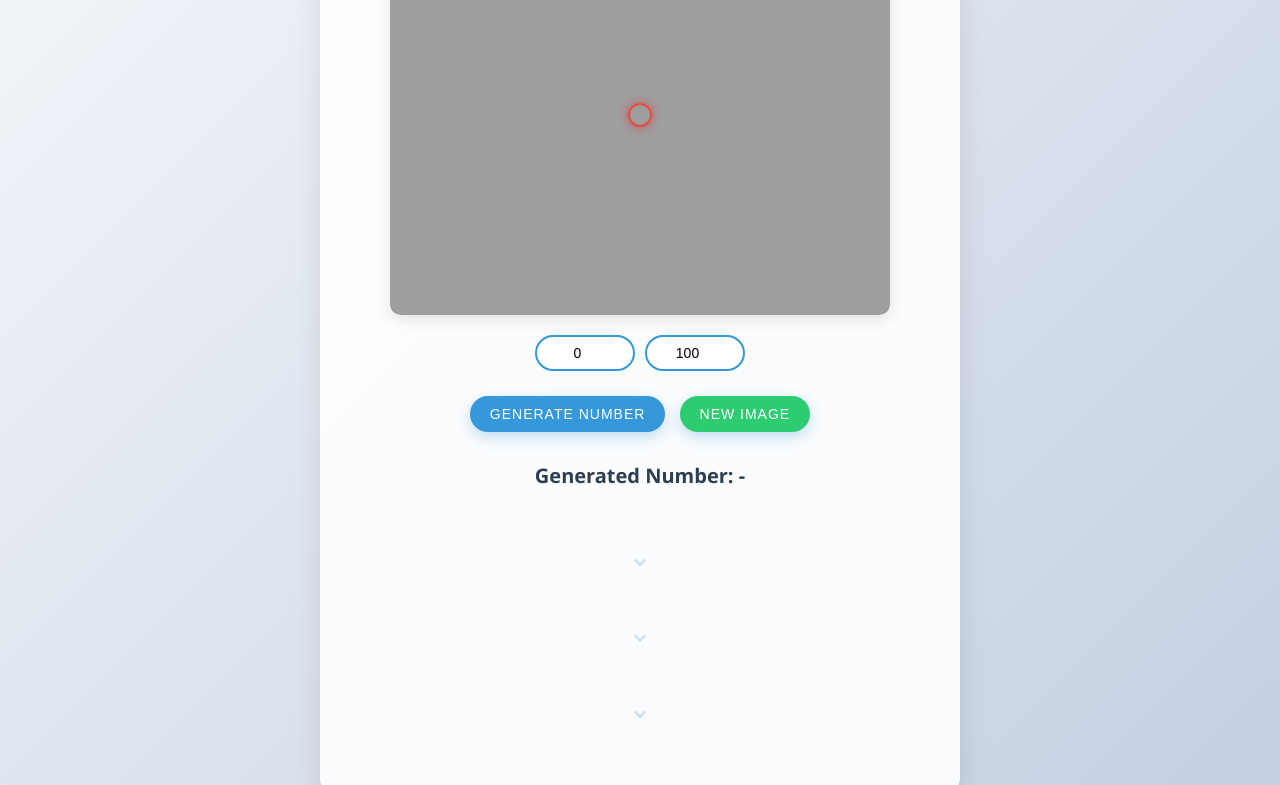
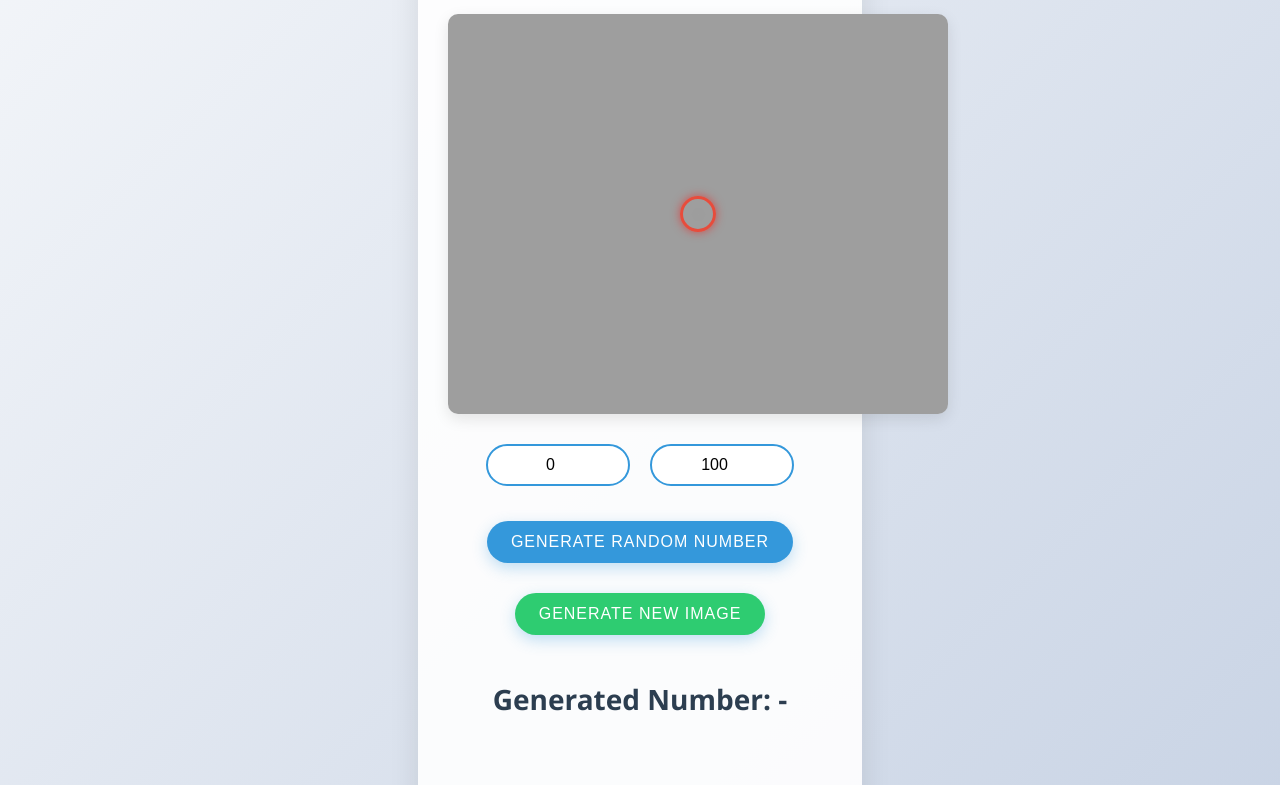
Before and after one commit to Laskowski-Patryk/laskowski-patryk.github.io, a plain HTML site: page index.html in a window 1280 px wide. Shown: the part 183-968 px from the top of the page. Drawn offline with Linux system fonts and the light colour scheme.

Commit message:
Update index.html

```diff
--- a/index.html
+++ b/index.html
@@ -10,42 +10,36 @@
             display: flex;
             justify-content: center;
             align-items: center;
-            min-height: 100vh;
+            min-height: 100%;
             margin: 0;
             background: linear-gradient(135deg, #f5f7fa 0%, #c3cfe2 100%);
             overflow-x: hidden;
         }
         .container {
             text-align: center;
-            width: 90%;
-            max-width: 600px;
-            padding: 20px;
+            width: 30vw;
+            padding: 30px;
             background-color: rgba(255, 255, 255, 0.9);
             border-radius: 15px;
             box-shadow: 0 10px 30px rgba(0,0,0,0.1);
             transition: all 0.3s ease;
+			height:100%;
         }
         h1 {
             color: #2c3e50;
-            margin-bottom: 20px;
-            font-size: 1.8em;
+            margin-bottom: 30px;
+            font-size: 2.5em;
             text-shadow: 2px 2px 4px rgba(0,0,0,0.1);
         }
         .image-container {
             position: relative;
-            margin: 20px auto;
-            width: 100%;
-            max-width: 500px;
-            height: auto;
-            aspect-ratio: 5 / 4;
+            margin: 30px auto;
+            width: 500px;
+            height: 400px;
             border-radius: 10px;
             box-shadow: 0 5px 15px rgba(0,0,0,0.1);
-            overflow: hidden;
         }
         canvas {
-            width: 100%;
-            height: 100%;
-            object-fit: cover;
             border-radius: 10px;
             transition: all 0.5s ease;
         }
@@ -53,15 +47,15 @@
             transform: scale(1.02);
         }
         button {
-            padding: 10px 20px;
-            font-size: 14px;
+            padding: 12px 24px;
+            font-size: 16px;
             cursor: pointer;
             background-color: #3498db;
             color: white;
             border: none;
             border-radius: 50px;
             transition: all 0.3s ease;
-            margin: 10px 5px;
+            margin: 15px;
             text-transform: uppercase;
             letter-spacing: 1px;
             box-shadow: 0 5px 15px rgba(52, 152, 219, 0.3);
@@ -72,8 +66,8 @@
             box-shadow: 0 7px 20px rgba(41, 128, 185, 0.4);
         }
         #randomNumber {
-            margin-top: 20px;
-            font-size: 20px;
+            margin-top: 30px;
+            font-size: 28px;
             color: #2c3e50;
             font-weight: bold;
             transition: all 0.5s ease;
@@ -85,26 +79,26 @@
             transition: all 1s cubic-bezier(0.68, -0.55, 0.27, 1.55);
             box-shadow: 0 0 10px rgba(0,0,0,0.5);
             border-radius: 50%;
-            z-index: 1;
+			z-index:1;
         }
         #animationContainer {
             display: flex;
             flex-direction: column;
             align-items: center;
-            margin-top: 20px;
+            margin-top: 30px;
         }
         .step {
-            margin: 10px 0;
-            font-size: 16px;
+            margin: 15px 0;
+            font-size: 18px;
             opacity: 0;
             transition: all 0.5s ease;
             background-color: rgba(52, 152, 219, 0.1);
-            padding: 8px 15px;
+            padding: 10px 20px;
             border-radius: 25px;
             box-shadow: 0 3px 10px rgba(0,0,0,0.1);
         }
         .arrow {
-            font-size: 20px;
+            font-size: 24px;
             margin: 5px 0;
             color: #3498db;
             opacity: 0.3;
@@ -119,8 +113,8 @@
             50% { transform: translateY(-10px); }
         }
         .arrow svg {
-            width: 24px;
-            height: 24px;
+            width: 30px;
+            height: 30px;
             fill: currentColor;
         }
         #generateNewImage {
@@ -132,16 +126,16 @@
         .range-inputs {
             display: flex;
             justify-content: center;
-            gap: 10px;
-            margin-bottom: 15px;
+            gap: 20px;
+            margin-bottom: 20px;
         }
         .range-inputs input {
-            width: 80px;
-            padding: 8px;
+            width: 120px;
+            padding: 10px;
             border: 2px solid #3498db;
             border-radius: 25px;
             text-align: center;
-            font-size: 14px;
+            font-size: 16px;
             transition: all 0.3s ease;
         }
         .range-inputs input:focus {
@@ -150,9 +144,9 @@
         }
         .coordinate-marker {
             position: absolute;
-            width: 20px;
-            height: 20px;
-            border: 2px solid red;
+            width: 30px;
+            height: 30px;
+            border: 3px solid red;
             border-radius: 50%;
             transform: translate(-50%, -50%);
             pointer-events: none;
@@ -162,34 +156,9 @@
         #currentCoordinate {
             border-color: #e74c3c;
         }
-        #nextStepButton {
+     #nextStepButton {
             display: none;
-            margin-top: 15px;
-        }
-
-        @media (max-width: 600px) {
-            .container {
-                padding: 15px;
-            }
-            h1 {
-                font-size: 1.5em;
-            }
-            button {
-                padding: 8px 16px;
-                font-size: 12px;
-            }
-            #randomNumber {
-                font-size: 18px;
-            }
-            .step {
-                font-size: 14px;
-                padding: 6px 12px;
-            }
-            .range-inputs input {
-                width: 70px;
-                padding: 6px;
-                font-size: 12px;
-            }
+            margin-top: 20px;
         }
     </style>
 </head>
@@ -197,7 +166,7 @@
     <div class="container">
         <h1>Random Number from Image Pixel</h1>
         <div class="image-container">
-            <canvas id="imageCanvas"></canvas>
+            <canvas id="imageCanvas" width="500" height="400"></canvas>
             <div id="pixel"></div>
             <div id="currentCoordinate" class="coordinate-marker"></div>
         </div>
@@ -205,8 +174,8 @@
             <input type="number" id="minRange" placeholder="Min" value="0">
             <input type="number" id="maxRange" placeholder="Max" value="100">
         </div>
-        <button id="generateButton">Generate Number</button>
-        <button id="generateNewImage">New Image</button>
+        <button id="generateButton">Generate Random Number</button>
+        <button id="generateNewImage">Generate New Image</button>
         <button id="nextStepButton">Next Step</button>
         <p id="randomNumber"><strong>Generated Number:</strong> <span id="generatedValue">-</span></p>
         <div id="animationContainer">
@@ -232,46 +201,31 @@
         </div>
     </div>
     <script>
-        let lastX, lastY, ctx;
+        let lastX = 250;
+        let lastY = 200;
+        let ctx;
         let isFirstGeneration = true;
         let currentActiveArrow = null;
         let currentStep = 0;
         let hexColor, randomNumber, range, minRange;
-        let canvasWidth, canvasHeight;
 
         window.onload = function() {
             const canvas = document.getElementById('imageCanvas');
             ctx = canvas.getContext('2d');
-            resizeCanvas();
             loadNewImage();
 
             document.getElementById('generateButton').onclick = startGeneration;
             document.getElementById('generateNewImage').onclick = loadNewImage;
             document.getElementById('nextStepButton').onclick = nextStep;
-            window.addEventListener('resize', resizeCanvas);
+            updateCoordinateMarkers();
         };
-
-        function resizeCanvas() {
-            const canvas = document.getElementById('imageCanvas');
-            const container = document.querySelector('.image-container');
-            canvasWidth = container.offsetWidth;
-            canvasHeight = container.offsetHeight;
-            canvas.width = canvasWidth;
-            canvas.height = canvasHeight;
-            lastX = canvasWidth / 2;
-            lastY = canvasHeight / 2;
-            if (ctx) {
-                loadNewImage();
-            }
-            updateCoordinateMarkers();
-        }
 
         function loadNewImage() {
             const image = new Image();
             image.crossOrigin = "Anonymous";
-            image.src = `https://picsum.photos/${canvasWidth}/${canvasHeight}?` + new Date().getTime();
+            image.src = "https://picsum.photos/500/400?" + new Date().getTime();
             image.onload = function() {
-                ctx.drawImage(image, 0, 0, canvasWidth, canvasHeight);
+                ctx.drawImage(image, 0, 0, 500, 400);
                 resetView();
                 animateImageLoad();
             };
@@ -319,7 +273,9 @@
                     break;
                 case 3:
                     animateStep('moduloStep', `Modulo ${range} + ${minRange}: ${randomNumber}`, 'arrow3');
-		    showFinalNumber();
+		    setTimeout(() => {
+	                showFinalNumber();
+	            }, 300);
                     break;
                 case 4:
                     showNewCoordinates();
@@ -336,9 +292,9 @@
             pixel.style.backgroundColor = `#${hexColor}`;
 
             setTimeout(() => {
-                pixel.style.left = `${canvasWidth + 10}px`;
-                pixel.style.width = '50px';
-                pixel.style.height = '50px';
+                pixel.style.left = '510px';
+                pixel.style.width = '100px';
+                pixel.style.height = '100px';
             }, 100);
         }
 
@@ -364,7 +320,7 @@
 
         function showNewCoordinates() {
             nextCoordinates(hexColor);
-            animateStep('newCoordsStep', `New coordinates: (${Math.round(lastX)}, ${Math.round(lastY)})`, null);
+            animateStep('newCoordsStep', `New coordinates: (${lastX}, ${lastY})`, null);
             updateCoordinateMarkers();
             stopArrowAnimations();
         }
@@ -398,7 +354,7 @@
             }, 50);
 
             document.querySelectorAll('.step').forEach(step => {
-                step.style.opacity =  0;
+                step.style.opacity = 0;
                 step.style.transform = 'translateY(20px)';
             });
 
```
